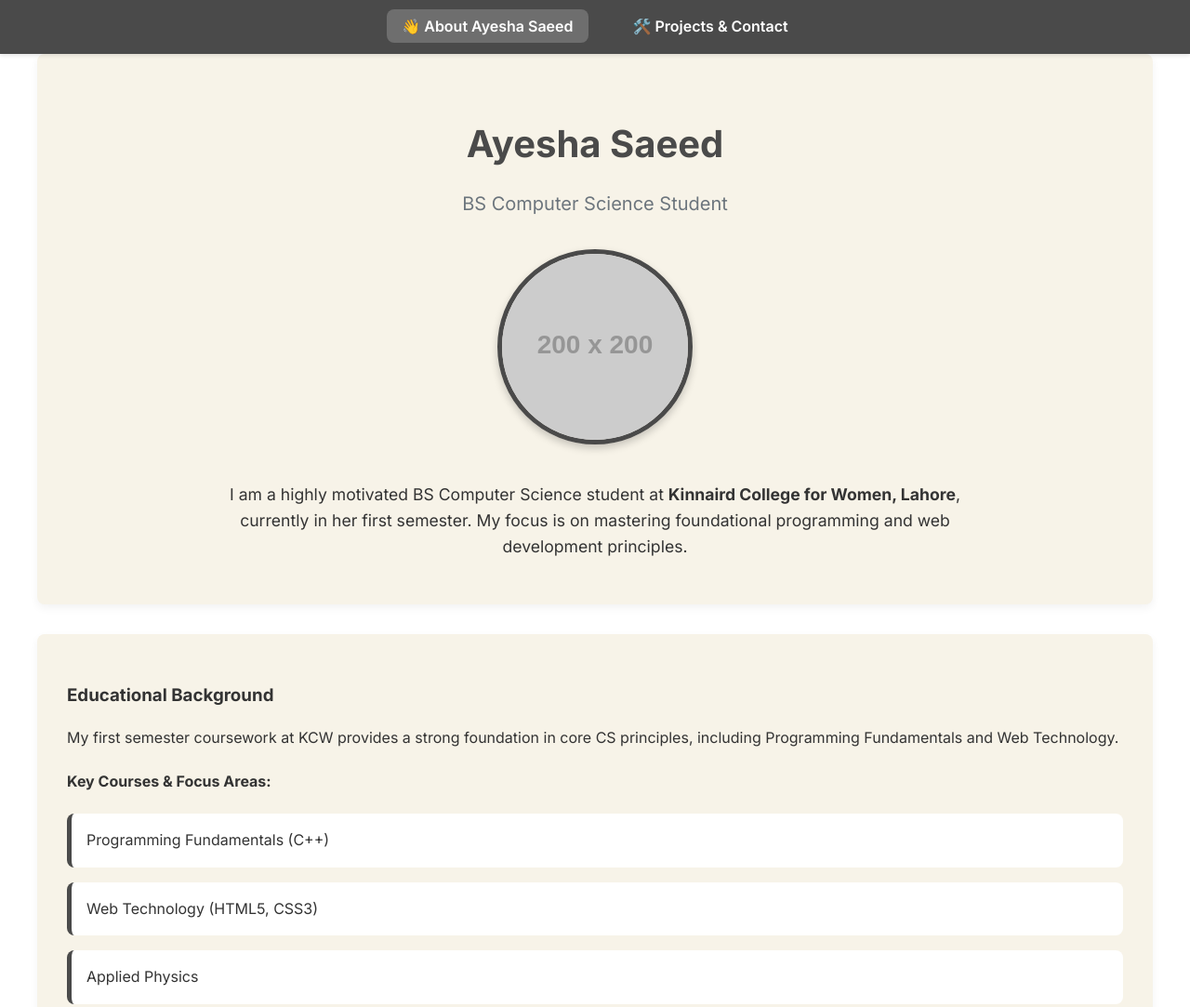
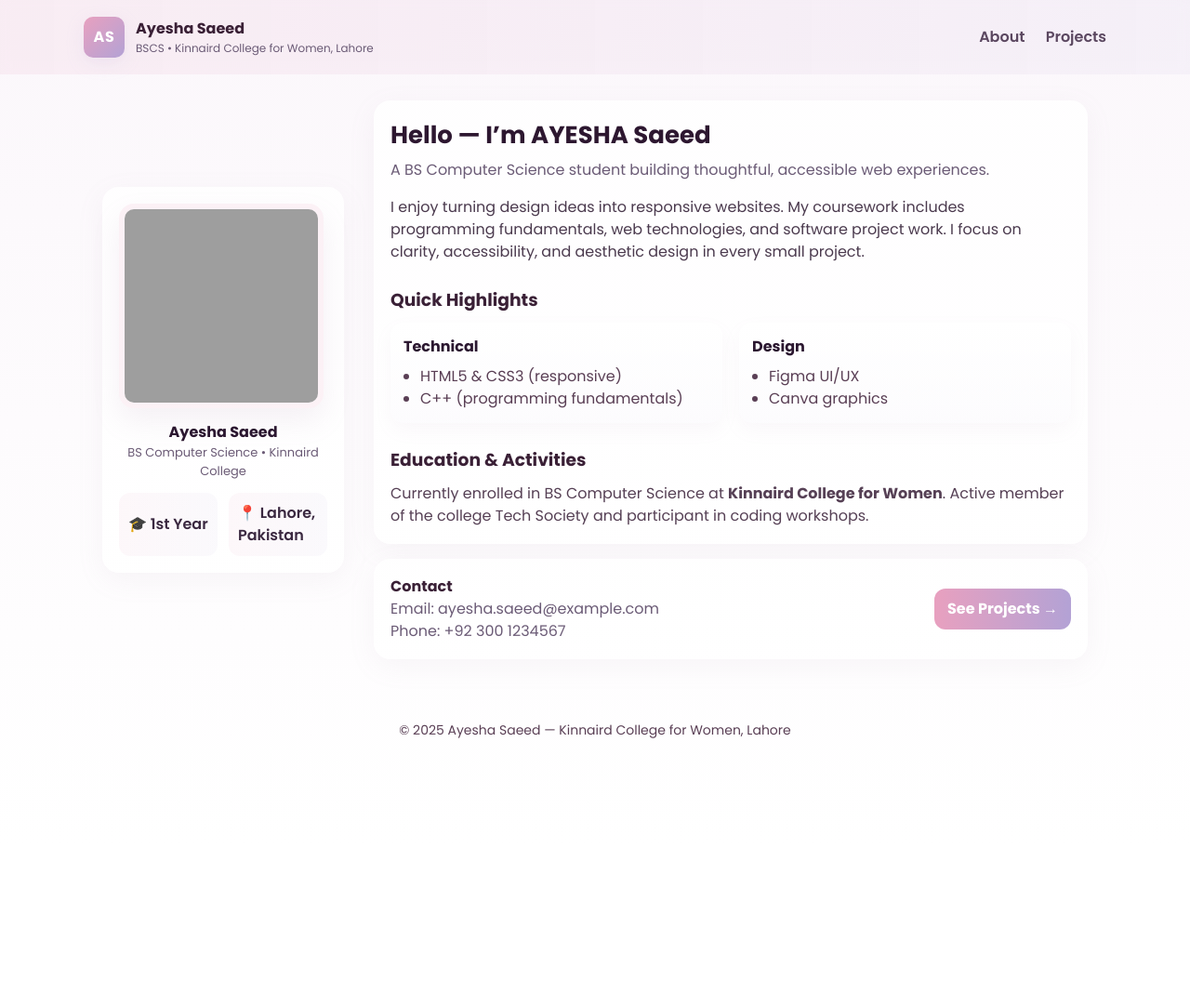
Before and after one commit to ayesha-saeed008/PROJECT, a plain HTML site: page notepad.html in a window 1280 px wide. Shown: the top 1083 px of the page at 93% size. After the commit the page ends 910 px from the top, so only its background shows below. Drawn offline with Linux system fonts and the light colour scheme; grey boxes are pictures that could not be loaded; placeholder pictures from the web are drawn by us.

Commit message:
Update notepad.html

```diff
--- a/notepad.html
+++ b/notepad.html
@@ -1,187 +1,235 @@
 <!DOCTYPE html>
 <html lang="en">
 <head>
-    <meta charset="UTF-8">
-    <meta name="viewport" content="width=device-width, initial-scale=1.0">
-    <title>Ayesha Saeed - BS CS Portfolio</title>
+  <meta charset="utf-8" />
+  <meta name="viewport" content="width=device-width,initial-scale=1" />
+  <title>Ayesha Saeed — About | Portfolio</title>
 
   <style>
-        @import url('https://fonts.googleapis.com/css2?family=Inter:wght@300;400;600;700&display=swap');
+    /* Import font (inside internal CSS) */
+    @import url('https://fonts.googleapis.com/css2?family=Poppins:wght@300;400;600;700&display=swap');
 
-        :root {
-            --primary-color: #4A4A4A;
-            --secondary-color: #F7F3E8;
-            --text-color: #333;
-            --light-text-color: #6c757d;
-            --border-radius: 8px;
+    :root{
+      --rose:#E8A0BF;
+      --lav:#B3A2D5;
+      --bg:#FBF7FB;
+      --muted:#6b5b76;
+      --white: #ffffff;
     }
 
-        body {
-            font-family: 'Inter', sans-serif;
-            line-height: 1.6;
-            margin: 0;
-            padding: 0;
-            background-color: #fff;
-            color: var(--text-color);
+    *{box-sizing:border-box}
+    body{
+      margin:0;
+      font-family: 'Poppins', Arial, sans-serif;
+      background: linear-gradient(180deg, var(--bg) 0%, #fff 100%);
+      color: #31263a;
+      -webkit-font-smoothing:antialiased;
+      -moz-osx-font-smoothing:grayscale;
+      line-height:1.5;
     }
 
-        .container {
-            max-width: 1200px;
-            margin: 0 auto;
-            padding: 0 1rem;
+    /* Top navigation */
+    header{
+      background: linear-gradient(90deg, rgba(232,160,191,0.12), rgba(179,162,213,0.08));
+      padding:18px 6%;
+      backdrop-filter: blur(6px);
+    }
+    nav{
+      display:flex;
+      justify-content:space-between;
+      align-items:center;
+      gap:1rem;
+      max-width:1100px;
+      margin:0 auto;
+    }
+    .brand{
+      display:flex; align-items:center; gap:12px;
+    }
+    .logo-circle{
+      width:44px; height:44px; border-radius:10px;
+      background: linear-gradient(135deg,var(--rose),var(--lav));
+      display:flex; align-items:center; justify-content:center;
+      color:var(--white); font-weight:700; letter-spacing:0.6px;
+      box-shadow: 0 6px 20px rgba(179,162,213,0.15);
+    }
+    nav .links a{
+      text-decoration:none; color:#5b4760; font-weight:600; margin-left:18px;
+    }
+    nav .links a:hover{ color: #3c2b44; opacity:0.95; transform:translateY(-1px); }
+
+    /* Main container */
+    .container{
+      max-width:1100px;
+      margin:28px auto;
+      padding:0 20px 60px;
     }
 
-        header {
-            background-color: var(--primary-color);
-            color: white;
-            padding: 1rem 0;
-            box-shadow: 0 2px 4px rgba(0, 0, 0, 0.1);
-            position: sticky;
-            top: 0;
-            z-index: 100;
+    .hero{
+      display:grid;
+      grid-template-columns: 260px 1fr;
+      gap:32px;
+      align-items:center;
     }
 
-        nav ul {
-            list-style: none;
-            padding: 0;
-            margin: 0;
-            display: flex;
-            justify-content: center;
-            gap: 2rem;
+    .card{
+      background: linear-gradient(180deg, rgba(255,255,255,0.85), rgba(255,255,255,0.9));
+      border-radius:18px;
+      padding:18px;
+      box-shadow: 0 8px 30px rgba(163,137,165,0.08);
     }
 
-        nav a {
-            color: white;
-            text-decoration: none;
-            font-weight: 600;
-            padding: 0.5rem 1rem;
-            border-radius: var(--border-radius);
-            transition: background-color 0.3s ease;
+    .avatar{
+      width:220px; height:220px; border-radius:16px;
+      overflow:hidden; display:block; border:6px solid rgba(232,160,191,0.14);
+      box-shadow: 0 14px 30px rgba(176,141,172,0.12);
+    }
+    .avatar img{ width:100%; height:100%; object-fit:cover; display:block; }
+
+    .intro h1{
+      margin:0 0 6px; font-size:26px; color:#2d1730;
+    }
+    .intro .sub{
+      margin:0 0 12px; color:var(--muted); font-weight:500;
+    }
+    .bio{
+      color:#4b3a4e; margin-bottom:12px;
     }
 
-        nav a:hover, nav a.active {
-            background-color: rgba(255, 255, 255, 0.2);
+    /* Info grid */
+    .info-grid{
+      display:grid;
+      grid-template-columns: repeat(2, minmax(0,1fr));
+      gap:12px;
+      margin-top:16px;
+    }
+    .pill{
+      display:flex; gap:10px; align-items:center;
+      background: linear-gradient(90deg, rgba(232,160,191,0.08), rgba(179,162,213,0.06));
+      padding:10px; border-radius:12px; font-weight:600; color:#3a2840;
     }
 
-        main { padding: 2rem 0; }
+    /* Skills & Extras */
+    .section{ margin-top:26px; }
+    .cards-row{ display:flex; gap:18px; flex-wrap:wrap; }
 
-        section {
-            background-color: var(--secondary-color);
-            padding: 2rem;
-            margin-bottom: 2rem;
-            border-radius: var(--border-radius);
-            box-shadow: 0 4px 10px rgba(0, 0, 0, 0.05);
+    .skill-card{
+      flex:1 1 220px;
+      padding:14px;
+      border-radius:14px;
+      background: linear-gradient(180deg, #fff, rgba(179,162,213,0.03));
+      box-shadow: 0 8px 20px rgba(163,137,165,0.06);
+    }
+    .skill-card h3{ margin:0 0 8px; font-size:16px; color:#2b1730; }
+    .skill-card ul{ margin:0; padding-left:18px; color:#5a3f55; }
+
+    /* Footer */
+    footer{
+      margin-top:40px;
+      padding:26px 0;
+      text-align:center;
+      color: #5a3f55;
+      font-size:14px;
     }
 
-        #profile { text-align: center; }
-
-        #profile img {
-            width: 200px;
-            height: 200px;
-            border-radius: 50%;
-            object-fit: cover;
-            margin: 1rem 0;
-            border: 5px solid var(--primary-color);
-            box-shadow: 0 4px 8px rgba(0, 0, 0, 0.2);
-        }
-
-        #profile h1 {
-            color: var(--primary-color);
-            margin-bottom: 0.25rem;
-            font-size: 2.5rem;
-        }
-
-        #profile h2 {
-            color: var(--light-text-color);
-            font-weight: 400;
-            font-size: 1.25rem;
-        }
-
-        .education-list {
-            list-style: none;
-            padding: 0;
-        }
-
-        .education-list li {
-            background-color: white;
-            padding: 1rem;
-            margin-bottom: 1rem;
-            border-left: 5px solid var(--primary-color);
-            border-radius: var(--border-radius);
-        }
-
-        footer {
-            text-align: center;
-            padding: 1rem 0;
-            background-color: var(--text-color);
-            color: white;
-            font-size: 0.9rem;
-        }
-
-        @media (max-width: 600px) {
-            nav ul { flex-direction: column; gap: 0.5rem; }
-            nav a { display: block; text-align: center; }
-            #profile h1 { font-size: 2rem; }
+    /* Responsive */
+    @media (max-width:820px){
+      .hero{ grid-template-columns: 1fr; text-align:center; }
+      .info-grid{ grid-template-columns: 1fr; }
+      nav{ padding:0; }
+      .avatar{ margin:0 auto; }
     }
   </style>
 </head>
+<body>
+  <header>
+    <nav>
+      <div class="brand">
+        <div class="logo-circle">AS</div>
+        <div>
+          <div style="font-weight:700;color:#3a2036">Ayesha Saeed</div>
+          <div style="font-size:12px;color:var(--muted)">BSCS • Kinnaird College for Women, Lahore</div>
+        </div>
+      </div>
 
-<body>
-
-    <header>
-        <div class="container">
-            <nav>
-                <ul>
-                    <!-- Set 'aboutus.html' as active -->
-                    <li><a href="aboutus.html" class="active">👋 About Ayesha Saeed</a></li>
-                    <li><a href="projects.html">🛠️ Projects & Contact</a></li>
-                </ul>
+      <div class="links" aria-label="main navigation">
+        <a href="aboutus.html">About</a>
+        <a href="projects.html">Projects</a>
+      </div>
     </nav>
-        </div>
   </header>
 
   <main class="container">
+    <div class="hero">
+      <!-- Left: Avatar card -->
+      <div class="card" aria-hidden="false">
+        <a class="avatar" href="#" title="Ayesha Saeed">
+          <img src="https://i.ibb.co/xXr7Q3V/female-avatar.png" alt="Ayesha Saeed - Avatar">
+        </a>
 
-        <!-- PROFILE SECTION -->
-        <section id="profile">
-            <h1>Ayesha Saeed</h1>
-            <h2>BS Computer Science Student</h2>
+        <div style="margin-top:14px; text-align:center;">
+          <div style="font-weight:700; color:#2b1730">Ayesha Saeed</div>
+          <div style="font-size:13px; color:var(--muted)">BS Computer Science • Kinnaird College</div>
+        </div>
 
-            <img src="https://placehold.co/200x200/4A4A4A/FFFFFF?text=Ayesha+Saeed"
-                 alt="Professional profile picture of Ayesha Saeed"
-                 onerror="this.onerror=null; this.src='https://placehold.co/200x200?text=Profile';">
+        <div class="info-grid" style="margin-top:14px;">
+          <div class="pill">🎓 1st Year</div>
+          <div class="pill">📍 Lahore, Pakistan</div>
+        </div>
+      </div>
 
-            <p style="max-width: 800px; margin: 1rem auto; font-size: 1.1rem;">
-                I am a highly motivated BS Computer Science student at
-                <b>Kinnaird College for Women, Lahore</b>, currently in her first semester.
-                My focus is on mastering foundational programming and web development principles.
-            </p>
-        </section>
+      <!-- Right: Intro & details -->
+      <div>
+        <div class="card intro">
+          <h1>Hello — I’m AYESHA Saeed</h1>
+          <div class="sub">A BS Computer Science student building thoughtful, accessible web experiences.</div>
+          <p class="bio">I enjoy turning design ideas into responsive websites. My coursework includes programming fundamentals, web technologies, and software project work. I focus on clarity, accessibility, and aesthetic design in every small project.</p>
 
-        <!-- EDUCATIONAL BACKGROUND SECTION -->
-        <section id="background">
-            <h3>Educational Background</h3>
-            <p>
-                My first semester coursework at KCW provides a strong foundation in core CS principles, including Programming Fundamentals and Web Technology.
-            </p>
+          <div class="section">
+            <h3 style="margin:0 0 10px;color:#3a2036">Quick Highlights</h3>
+            <div class="cards-row">
+              <div class="skill-card">
+                <h3>Technical</h3>
+                <ul>
+                  <li>HTML5 & CSS3 (responsive)</li>
 
-            <h4>Key Courses & Focus Areas:</h4>
-            <ul class="education-list">
-                <li>Programming Fundamentals (C++)</li>
-                <li>Web Technology (HTML5, CSS3)</li>
-                <li>Applied Physics</li>
-                <li>Calculus and Analytic Geometry</li>
+                  <li>C++ (programming fundamentals)</li>
                 </ul>
-        </section>
+              </div>
 
-    </main>
+              <div class="skill-card">
+                <h3>Design</h3>
+                <ul>
+                  <li>Figma UI/UX</li>
+                  <li>Canva graphics</li>
+                </ul>
+              </div>
+            </div>
+          </div>
+
+          <div class="section">
+            <h3 style="margin:0 0 10px;color:#3a2036">Education & Activities</h3>
+            <p style="margin:0;color:#564055">Currently enrolled in BS Computer Science at <strong>Kinnaird College for Women</strong>. Active member of the college Tech Society and participant in coding workshops.</p>
+          </div>
+        </div>
+
+        <!-- Contact card -->
+        <div class="card" style="margin-top:16px; display:flex; justify-content:space-between; align-items:center; gap:12px;">
+          <div>
+            <div style="font-weight:700; color:#3a2036">Contact</div>
+            <div style="color:var(--muted)">Email: ayesha.saeed@example.com</div>
+            <div style="color:var(--muted)">Phone: +92 300 1234567</div>
+          </div>
+
+          <div style="text-align:right;">
+            <a href="projects.html" style="display:inline-block; text-decoration:none; padding:10px 14px; border-radius:12px; background:linear-gradient(90deg,var(--rose),var(--lav)); color:white; font-weight:700;">See Projects →</a>
+          </div>
+        </div>
+      </div>
+    </div>
 
     <footer>
-        <div class="container">
-            <p>Project for: Department of Computer Science, Kinnaird College for Women, Lahore</p>
-            <p>&copy; 2025 Ayesha Saeed. All Rights Reserved. Submission Date: 27th Nov, 2025.</p>
-        </div>
+      © 2025 Ayesha Saeed — Kinnaird College for Women, Lahore
     </footer>
-
+  </main>
 </body>
 </html>
```
Lines whose indentation alone changed are shown as unchanged.
